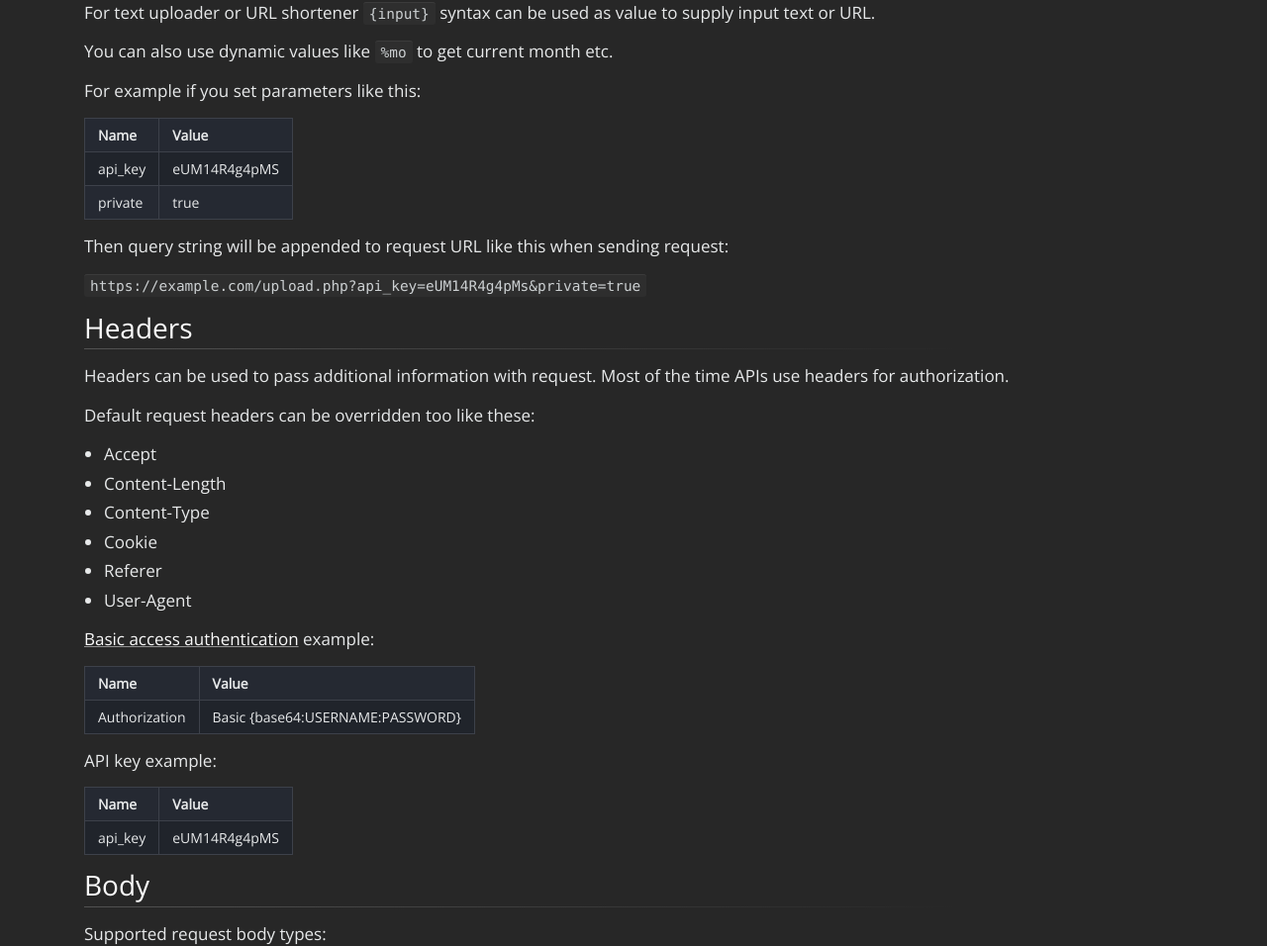
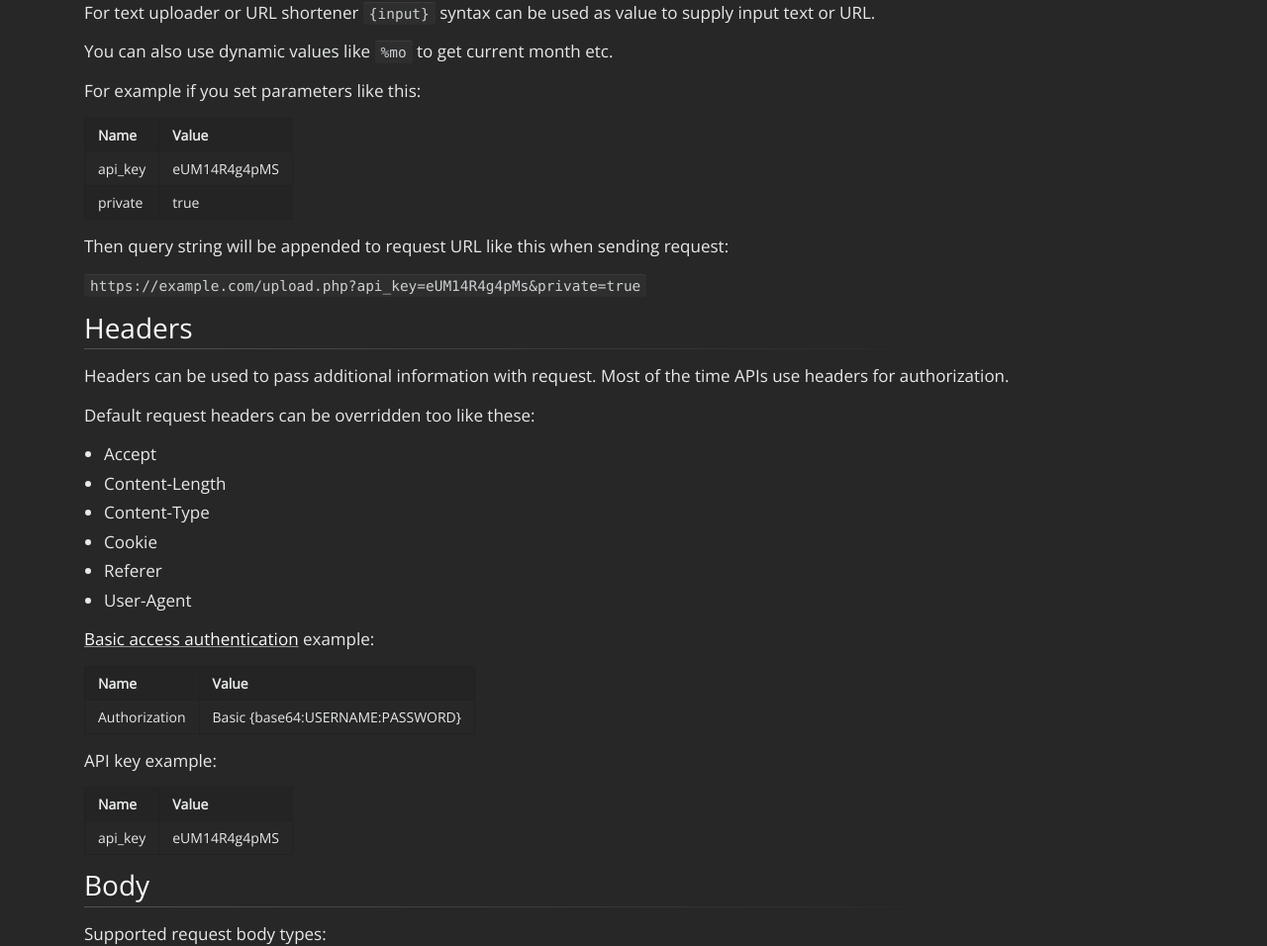
Before and after one commit to ShareX/sharex.github.io, a Jekyll site: the page built from docs/custom-uploader.md, in a window 1280 px wide. Shown: the part 1410-2366 px from the top of the page at 99% size. Built offline with Jekyll 4.4.1, drawn with Linux system fonts in a browser that asks for light colours.

Commit message:
Update main.scss

```diff
--- a/css/main.scss
+++ b/css/main.scss
@@ -691,7 +691,7 @@
         font-size: 13px;
         color: #555;
         vertical-align: middle;
-        background-color: #fcfcfc;
+        background-color: #f5f5f5;
         border: solid 1px #ccc;
         border-bottom-color: #bbb;
         border-radius: 3px;
@@ -706,25 +706,23 @@
     }
 
     table {
-        display: block;
-        width: 100%;
-        overflow: auto;
         margin-top: 0;
         margin-bottom: 1rem;
         font-size: 14px;
-    }
+        border: 1px solid $background-border;
 
-    tr {
-        background: #252932;
-    }
+        th,
+        td {
+            border: 1px solid $background-border;
+            padding: 6px 13px;
+        }
 
-    tbody tr:nth-of-type(odd) {
-        background-color: #20242b;
-    }
+        tr {
+            background-color: $background;
+        }
 
-    table th,
-    table td {
-        border: 1px solid #3d414a;
-        padding: 6px 13px;
+        tbody tr:nth-of-type(odd) {
+            background-color: $background-alt;
+        }
     }
 }
```
